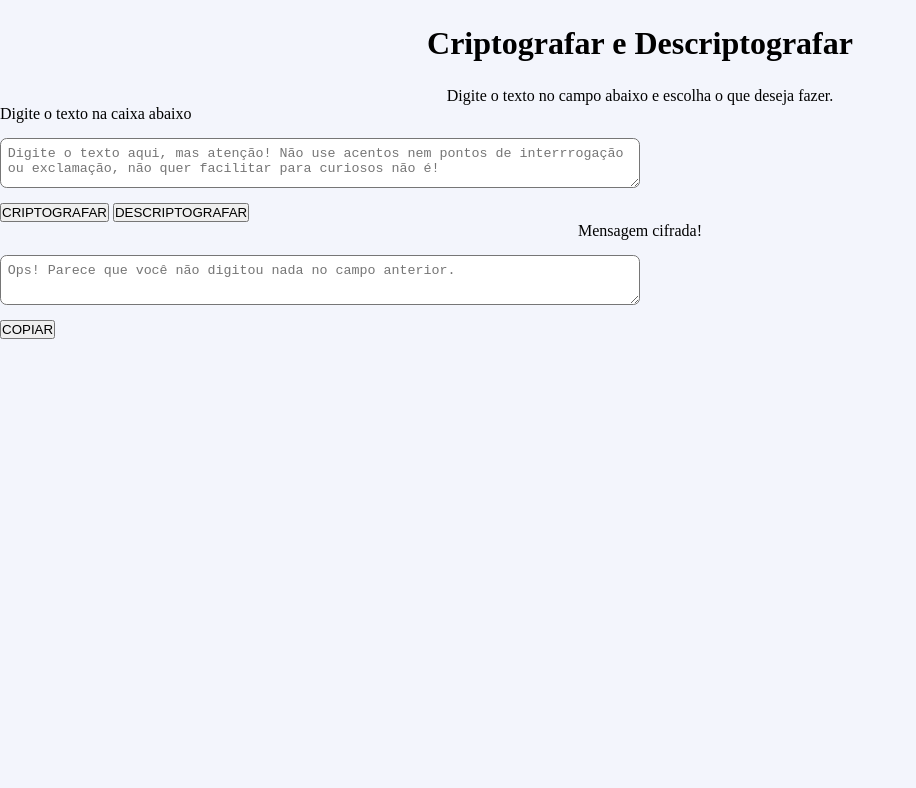
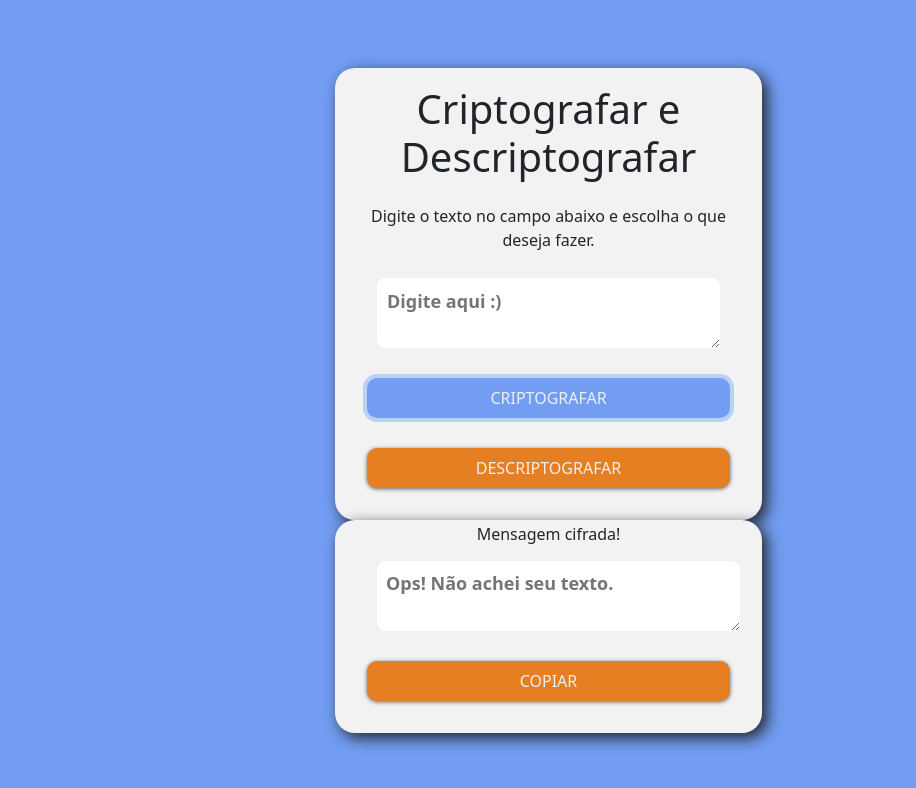
Before and after one commit to leonardolginfo/Criptografar-descriptografar-com-JS, a plain HTML site: page index.html in a window 1280 px wide. Both pictures are taken after a click on the button "CRIPTOGRAFAR". Shown: the whole page, without its empty margins (0-916 px from the left). Drawn offline with nearby package versions, Linux system fonts and the light colour scheme.

Commit message:
css tomando forma falta alinharlabel

```diff
--- a/css/style.css
+++ b/css/style.css
@@ -1,54 +1,141 @@
 * {
   margin: 0;
+  margin-top: 10;
   padding: 0;
   box-sizing: border-box;
 }
 
 body {
-  background-color: #F3F5FC;
+  display: flex;
+  align-items: center;
+  justify-content: center;
+  min-height: 100vh;
+  background-color: #729DF2;
 }
 
+section {
+  background-color: #F2F2F2;
+  padding-top: 2px;
+  padding-bottom: 2px;
+  padding-left: 20px;
+  padding-right: 20px;
+  border-radius: 20px;
+  box-shadow: 5px 5px 15px;
+  max-width: 70%;
+  text-align: center;
+}
+
+
+fieldset {
+  border: none;
+}
+
+fieldset:nth-child(2) {
+  display: flex;
+  padding-top: 20px;
+  width: 70%;
+    }
+
+fieldset:nth-child(2) {
+  display: flex;
+  padding-top: 20px;
+  padding-bottom: 20px;
+  width: 100%;
+
+}
+
+
+.container{
+  position: relative;
+}
+
+.container label{
+  text-transform: uppercase;
+  font-size:14px;
+  font-weight: 700;
+  color:#A0BBF2;
+  position: absolute;
+  line-height: 70px;
+  top: 0px;
+  left: 20px;
+  user-select:none;
+  pointer-events: none;
+  transition:0.5s;
+}
+
+.container #texto-entrada, #texto-saida{
+  margin:10px 10px;
+  width:calc(100% - 20px);
+  height: 70px;
+  border: none;
+  border-radius:8px;
+  color:rgb(90, 86, 86);
+  font-size: 18px;
+  font-weight:700;
+  padding: 10px;
+}
+
+.btn {
+  position: relative;
+
+  display: block;
+  width: 100%;
+  height: 40px;
+  margin: 30px auto;
+  padding: 0;
+
+  overflow: hidden;
+
+  border-width: 0;
+  outline: none;
+  border-radius: 10px;
+  box-shadow: 0 1px 4px rgba(0, 0, 0, .6);
+
+  background-color: #e67e22;
+  color: #ecf0f1;
+
+  transition: background-color .3s;
+}
+
+.btn:hover,
+.btn:focus {
+  background-color: #729DF2;
+}
+
+.btn>* {
+  position: relative;
+}
+
+
+
 #header {
+  text-align: center;
   height: 60px;
   background-color: blue;
 
 }
-#aviso{
-  text-align: center;
-}
-#saida-aviso{
-  text-align: center;
-}
 
 #title {
   text-align: center;
-  padding-top: 25px;
-  padding-bottom: 25px;
-
-}
-
-.formulario_entrada {
-  padding: 10px;
-  background-color: #F3F5FC;
+  padding-top: 15px;
+  padding-bottom: 15px;
 }
 
 #texto-entrada {
   border-radius: 0.5em;
   display: block;
-
   margin-top: 15px;
   margin-bottom: 15px;
   padding: 0.5em;
-  width: 50%;
   height: 50px;
 }
 
-#texto-saida{
+#texto-saida {
   border-radius: 0.5em;
   display: block;
   margin-top: 15px;
   margin-bottom: 15px;
   padding: 0.5em;
-  width: 50%;
-  height: 50px;
+  width: 100%;
+  height: 70px;
 }
--- a/index.html
+++ b/index.html
@@ -7,6 +7,8 @@
     <meta name="viewport" content="width=device-width, initial-scale=1.0">
     <script type="text/javascript" src="js/script.js"></script>
     <script src="https://ajax.googleapis.com/ajax/libs/jquery/3.2.1/jquery.min.js"></script>
+    <link href="https://cdn.jsdelivr.net/npm/bootstrap@5.1.3/dist/css/bootstrap.min.css" rel="stylesheet"
+        integrity="sha384-1BmE4kWBq78iYhFldvKuhfTAU6auU8tT94WrHftjDbrCEXSU1oBoqyl2QvZ6jIW3" crossorigin="anonymous">
 
     <link rel="stylesheet" href="css/style.css">
 
@@ -18,37 +20,41 @@
         <div class="logo">
 
         </div>
-
-        <h1 id="title">Criptografar e Descriptografar</h1>
-
     </header>
-
-    <p id="aviso">Digite o texto no campo abaixo e escolha o que deseja fazer.</p>
 
     <main class="principal">
         <section class="formulario-entrada">
-            <label class="titulo-formulario">Digite o texto na caixa abaixo</label>
+            <h1 id="title">Criptografar e Descriptografar</h1>
+            <p classe="label-Campo">Digite o texto no campo abaixo e escolha o que deseja fazer.</p>
             <form>
-                <textarea
-                    placeholder="Digite o texto aqui, mas atenção! Não use acentos nem pontos de interrrogação ou exclamação, não quer facilitar para curiosos não é!"
-                    class="texto-formulario" name="entrada-formulario" id="texto-entrada"></textarea>
-                <button id="btn-cripto" class="btn">CRIPTOGRAFAR</button>
-                <button id="btn-descripto" class="btn">DESCRIPTOGRAFAR</button>
+                <fieldset>
+                    <div class="container">
+                        <textarea id="texto-entrada" placeholder="Digite aqui :)" rows="5"></textarea>
+                    </div>
+                    <div class="container">
+                        <button id="btn-cripto" type="button" class="btn orange">CRIPTOGRAFAR</button>
+                        <button id="btn-descripto" type="button" class="btn orange">DESCRIPTOGRAFAR</button>
+                    </div>
+                </fieldset>
             </form>
         </section>
 
         <section class="formulario-saida">
-            <p id="saida-aviso">Mensagem cifrada!</p>
             <form>
-                <textarea id="texto-saida" class="texto-formulario"
-                    placeholder="Ops! Parece que você não digitou nada no campo anterior."></textarea>
-                <button id="btn-copiar" class="btn">COPIAR</button>
+                <fieldset>
+                    <label for="texto-saida" id="texto-saida-label">Mensagem cifrada!</label>
+                    <div class="container">
+                        <textarea id="texto-saida" class="texto-saida" name="texto-saida"
+                            placeholder="Ops! Não achei seu texto."></textarea>
+                        <button id="btn-copiar" class="btn">COPIAR</button>
+                    </div>
+                </fieldset>
             </form>
         </section>
 
     </main>
 
-   <script src="js/script.js"></script>
+    <script src="js/script.js"></script>
 
 </body>
 
--- a/js/script.js
+++ b/js/script.js
@@ -5,11 +5,9 @@ var btnDescriptografar = document.querySelector('#btn-descripto');
 var copiarTexto = document.querySelector('#btn-copiar');
 
 
-
 btnCriptografar.addEventListener('click', (event) => {
 
     event.preventDefault();
-
     resultado.textContent = criptografar(entrada.value);
 
     entrada.value = "";
@@ -23,13 +21,24 @@ btnDescriptografar.addEventListener('click', (event) => {
     entrada.value = "";
 })
 
+copiarTexto.addEventListener('click', (event) => {
+
+    event.preventDefault();
+
+    result.select();
+
+    document.execCommand('copy');
+    frase.value = "";
+})
+
+
 function criptografar(entrada) {
 
     resultadoCripto = entrada.replace(/e/gi, "enter")
         .replace(/i/gi, "imes")
         .replace(/a/gi, "ai")
         .replace(/o/gi, "ober")
-        .replace(/u/gi, "ufat")
+        .replace(/u/gi, "ufat").toLowerCase();
 
     return resultadoCripto;
 
--- /dev/null
+++ b/js/valida.js
@@ -0,0 +1,2 @@
+
+var valida2 = "leo";
```
Also changed, not shown: TesteApagarDepoisCPscript.js (+9 -0 lines), teste.html (added, +30 -0 lines).
